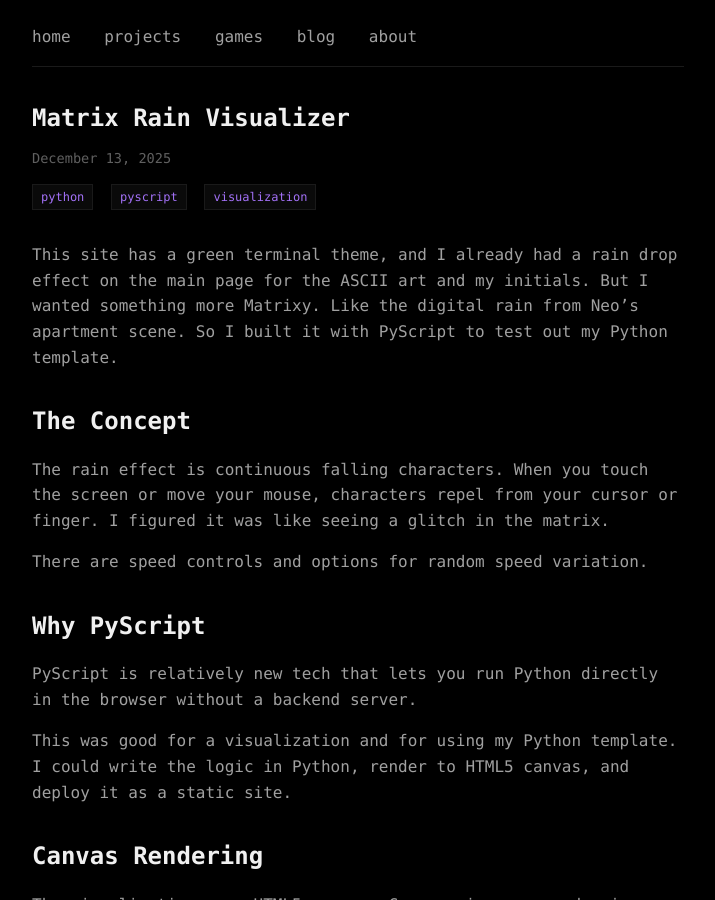
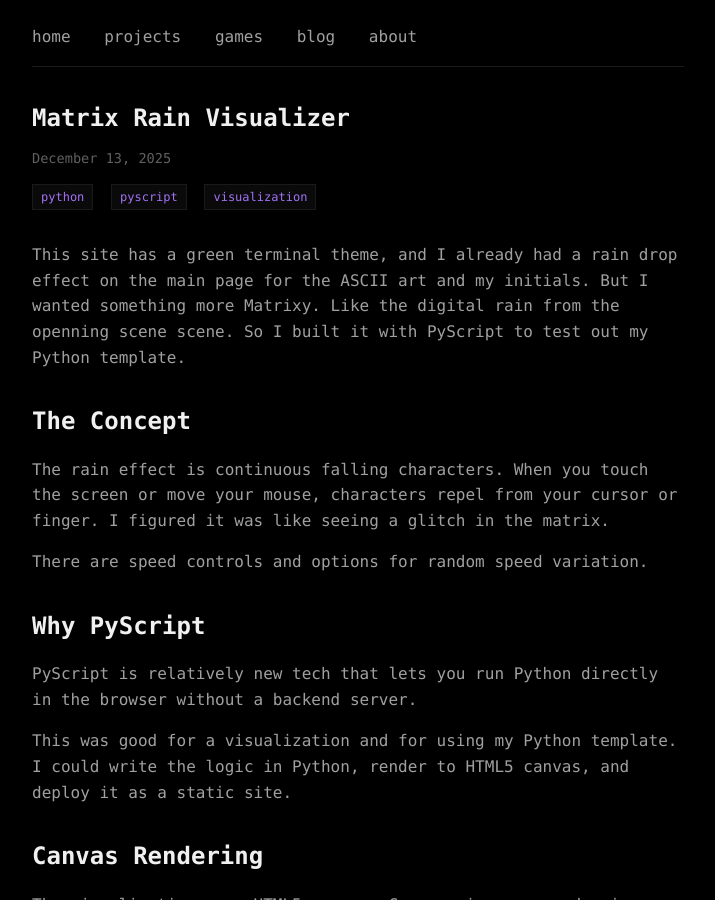
Before and after one commit to khesse-757/kahdev.me, a Jekyll site: the page built from _posts/2025-12-13-matrix-rain-visualizer.md, in a window 1280 px wide and 900 px high. Shown: the whole window, without its empty margins (282-997 px from the left). Built offline with Jekyll 4.4.1, drawn with Linux system fonts in a browser that asks for light colours.

Commit message:
Change scene description

```diff
--- a/_posts/2025-12-13-matrix-rain-visualizer.md
+++ b/_posts/2025-12-13-matrix-rain-visualizer.md
@@ -5,7 +5,7 @@ date: 2025-12-13
 tags: [python, pyscript, visualization]
 ---
 
-This site has a green terminal theme, and I already had a rain drop effect on the main page for the ASCII art and my initials. But I wanted something more Matrixy. Like the digital rain from Neo's apartment scene. So I built it with PyScript to test out my Python template.
+This site has a green terminal theme, and I already had a rain drop effect on the main page for the ASCII art and my initials. But I wanted something more Matrixy. Like the digital rain from the openning scene scene. So I built it with PyScript to test out my Python template.
 
 ## The Concept
 
```
Also changed, not shown: 1 other file.
